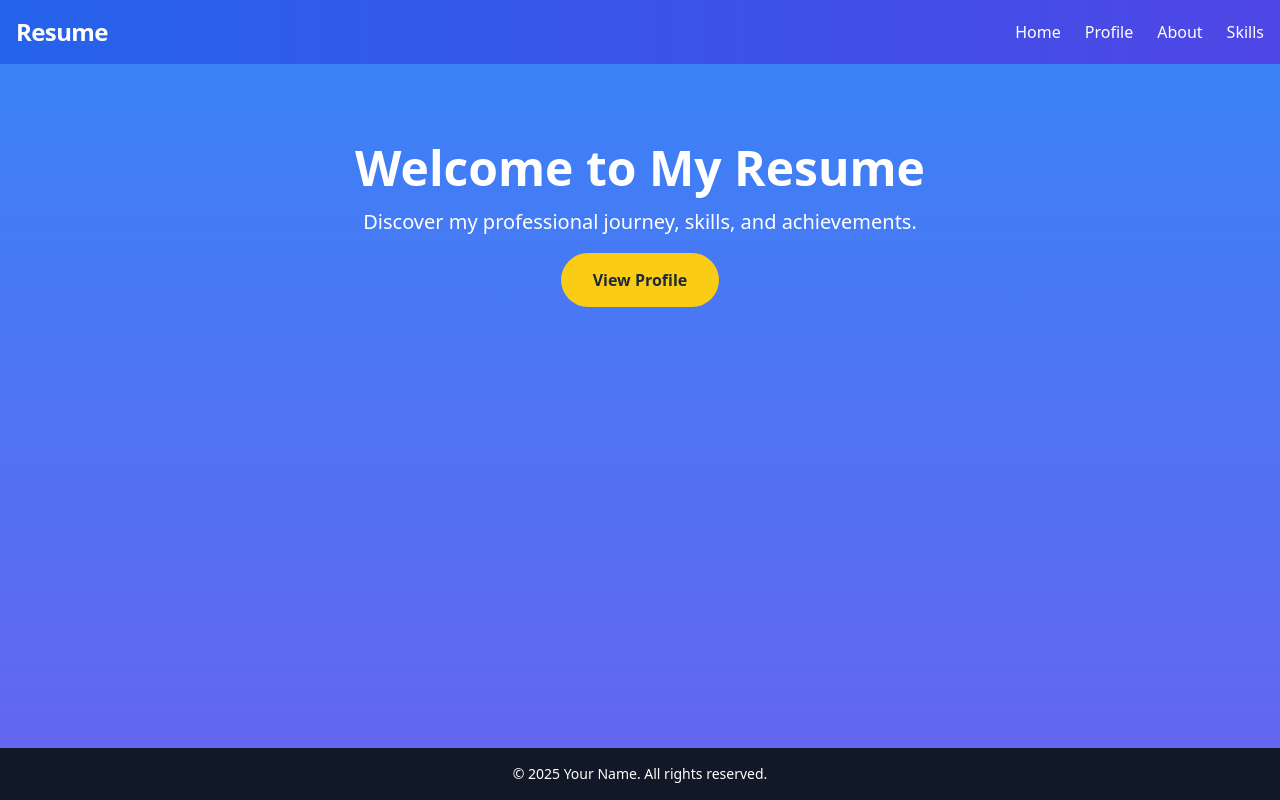
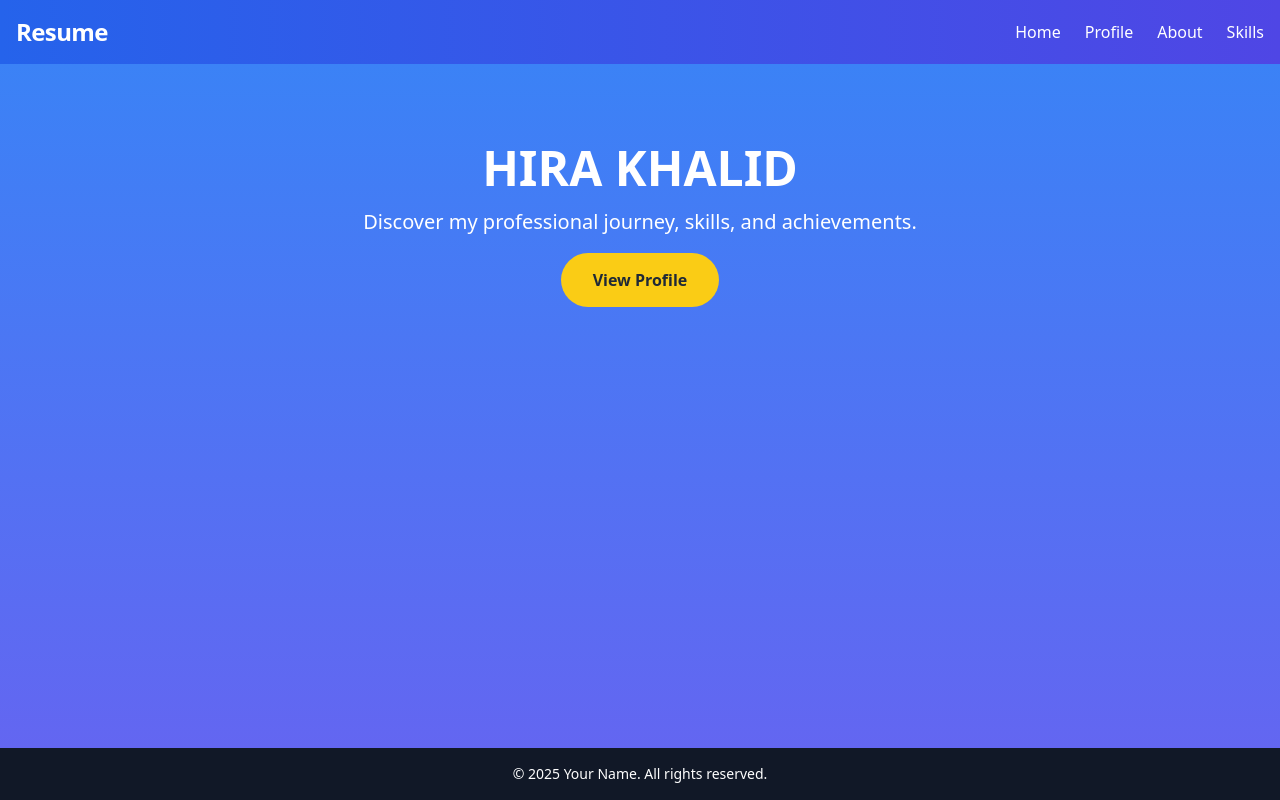
Before and after one commit to mrx20259/myresume, a plain HTML site: page index.html in a window 1280 px wide. Drawn offline with nearby package versions, Linux system fonts and the light colour scheme.

Commit message:
INDEX FILE ADDED

```diff
--- a/index.html
+++ b/index.html
@@ -63,7 +63,7 @@
     <!-- Hero Section -->
     <section class="bg-gradient-to-b from-blue-500 to-indigo-500 text-white text-center py-20 flex-grow animate__animated animate__fadeIn">
         <div class="container mx-auto px-4">
-            <h1 class="text-5xl font-extrabold mb-4 animate__animated animate__bounceIn">Welcome to My Resume</h1>
+            <h1 class="text-5xl font-extrabold mb-4 animate__animated animate__bounceIn">HIRA KHALID</h1>
             <p class="text-xl mb-8 animate__animated animate__fadeInUp animate__delay-1s">Discover my professional journey, skills, and achievements.</p>
             <a href="profile.html" class="bg-yellow-400 text-gray-800 px-8 py-4 rounded-full font-semibold hover:bg-yellow-500 hover:scale-105 transition duration-300 animate__animated animate__pulse animate__delay-2s">View Profile</a>
         </div>
```
